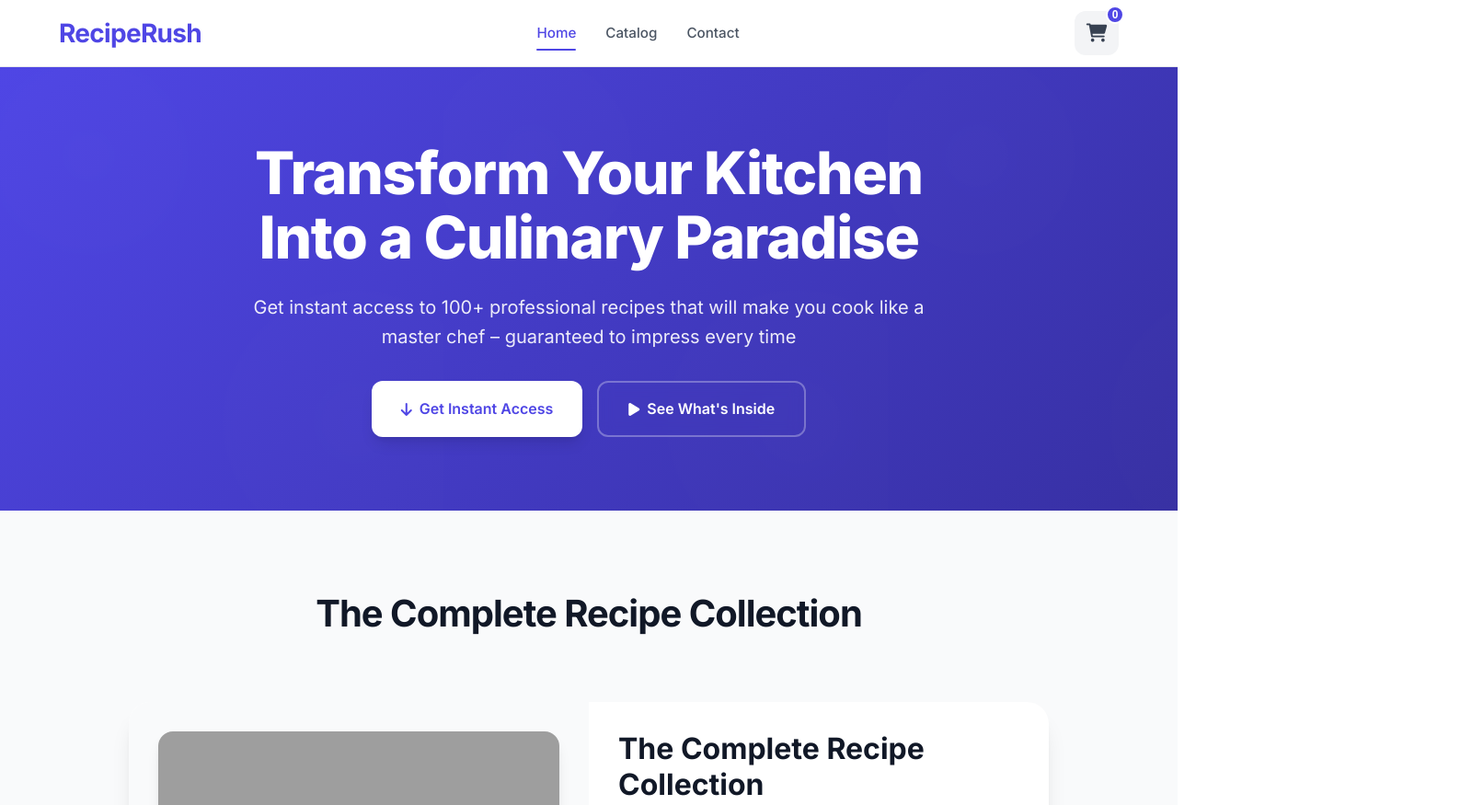
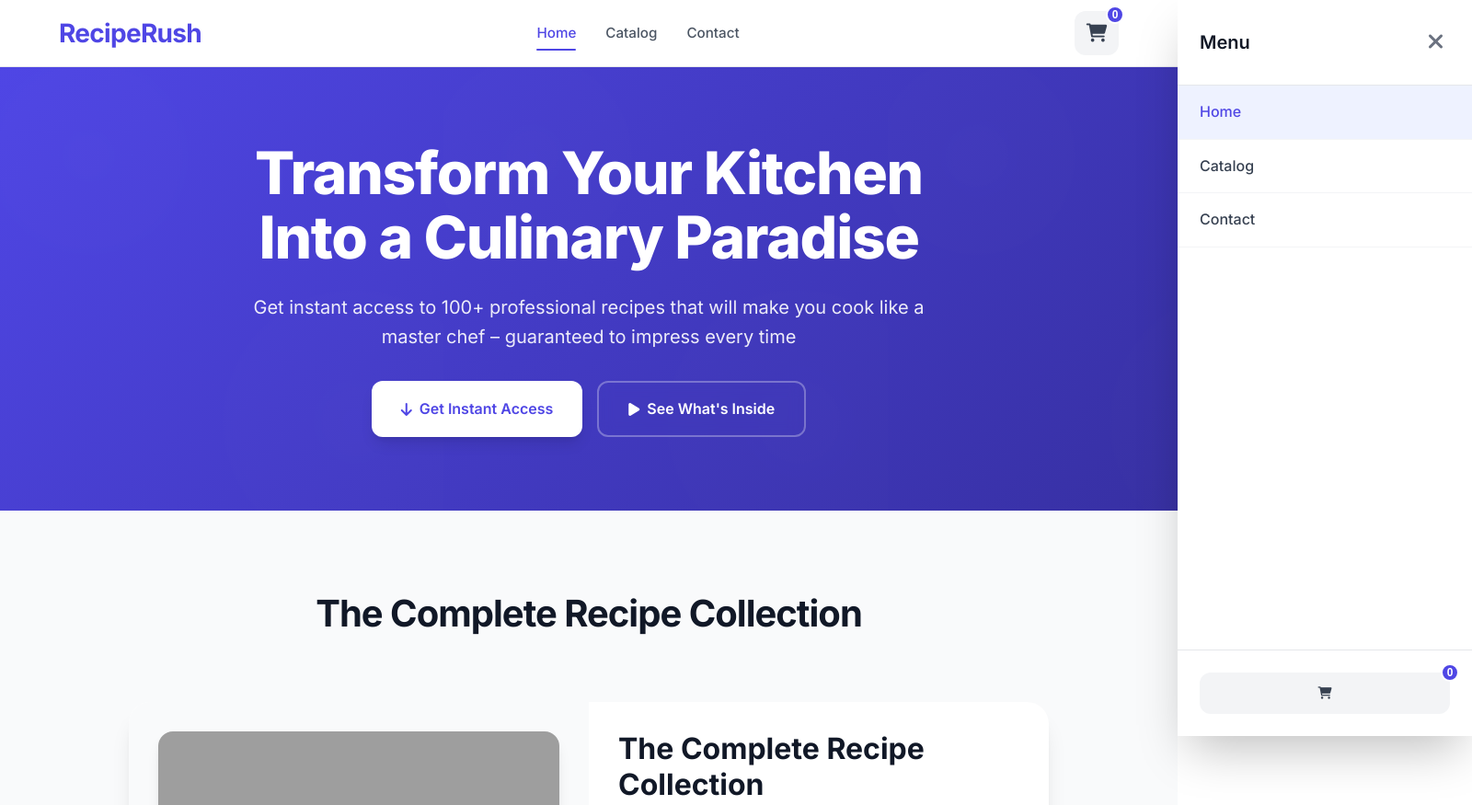
Before and after one commit to cameronkey/recipe-rush, a website: page index.html in a window 1280 px wide. Shown: the top 875 px of the page at 92% size, 1600 px wide, since content can reach past the window. Drawn offline with Linux system fonts and the light colour scheme; grey boxes are pictures that could not be loaded.

Commit message:
refactor: Fix build errors

```diff
--- a/styles.css
+++ b/styles.css
@@ -546,20 +546,23 @@ body {
     height: 100%;
     background: rgba(0, 0, 0, 0.5);
     z-index: 999;
-    backdrop-filter: blur(4px);
+    /* backdrop-filter: blur(4px); */
 }
 
 .mobile-menu {
-    display: none;
+    display: flex;
+    flex-direction: column;
     position: fixed;
     top: 0;
     right: -320px;
     width: 320px;
-    height: 100%;
+    height: 100vh;
     background: white;
-    z-index: 1000;
+    z-index: 1002;
     transition: right 0.3s ease;
     box-shadow: var(--shadow-2xl);
+    overflow-y: auto;
+    -webkit-overflow-scrolling: touch;
 }
 
 .mobile-menu.active {
@@ -572,6 +575,7 @@ body {
     align-items: center;
     padding: var(--space-6);
     border-bottom: 1px solid var(--gray-200);
+    background: white;
 }
 
 .mobile-menu-header h2 {
@@ -601,6 +605,7 @@ body {
     list-style: none;
     padding: 0;
     margin: 0;
+    background: white;
 }
 
 .mobile-nav-menu li {
@@ -625,6 +630,8 @@ body {
 .mobile-nav-actions {
     padding: var(--space-6);
     border-top: 1px solid var(--gray-200);
+    background: white;
+    margin-top: auto;
 }
 
 .btn-cart-mobile {
@@ -641,11 +648,31 @@ body {
     align-items: center;
     justify-content: center;
     gap: var(--space-2);
+    position: relative;
 }
 
 .btn-cart-mobile:hover {
     background: var(--gray-200);
     color: var(--gray-800);
+}
+
+.btn-cart-mobile .cart-count {
+    position: absolute;
+    top: 0;
+    right: 0;
+    transform: translate(50%, -50%);
+    background: var(--primary-600);
+    color: white;
+    border-radius: 50%;
+    width: 20px;
+    height: 20px;
+    display: flex;
+    align-items: center;
+    justify-content: center;
+    font-size: 0.75rem;
+    font-weight: 600;
+    border: 2px solid white;
+    z-index: 10;
 }
 
 /* Footer - Clean and Professional */
```
Also changed, not shown: index.html (+2 -1 lines).
